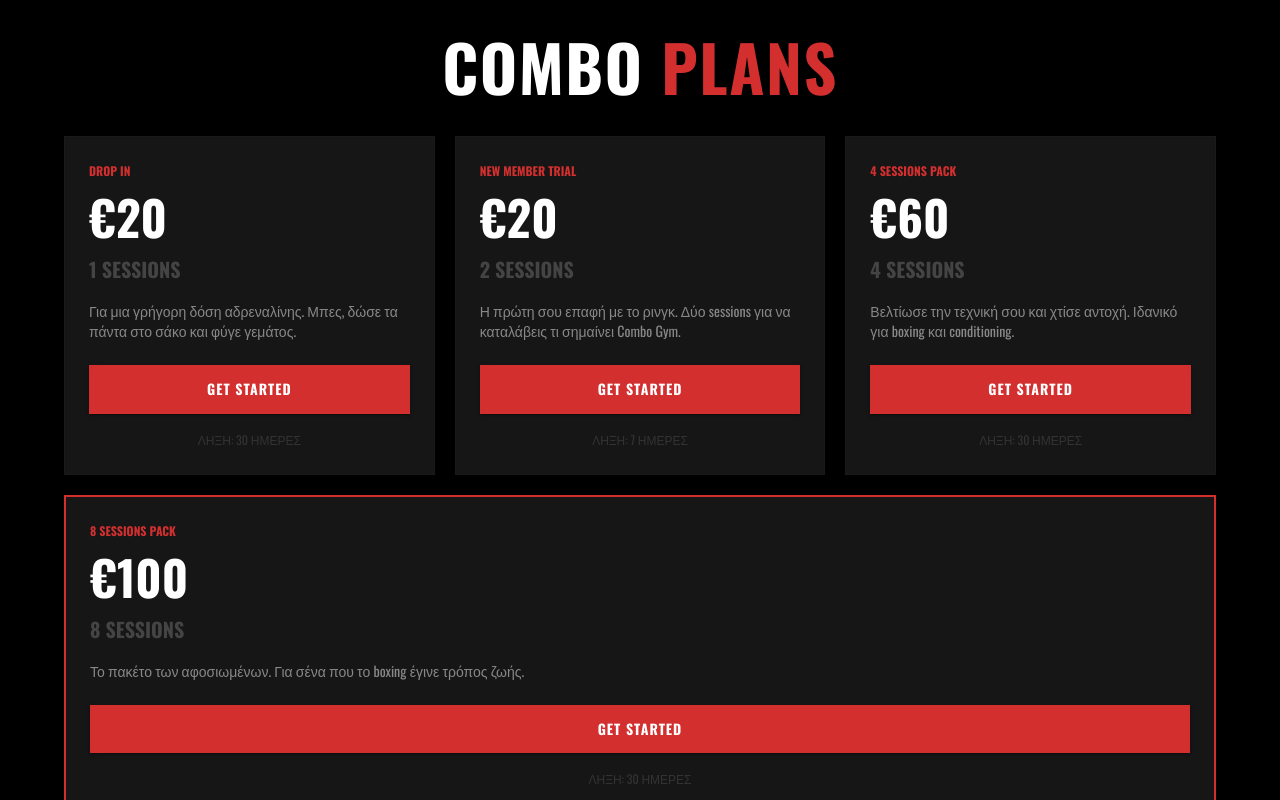
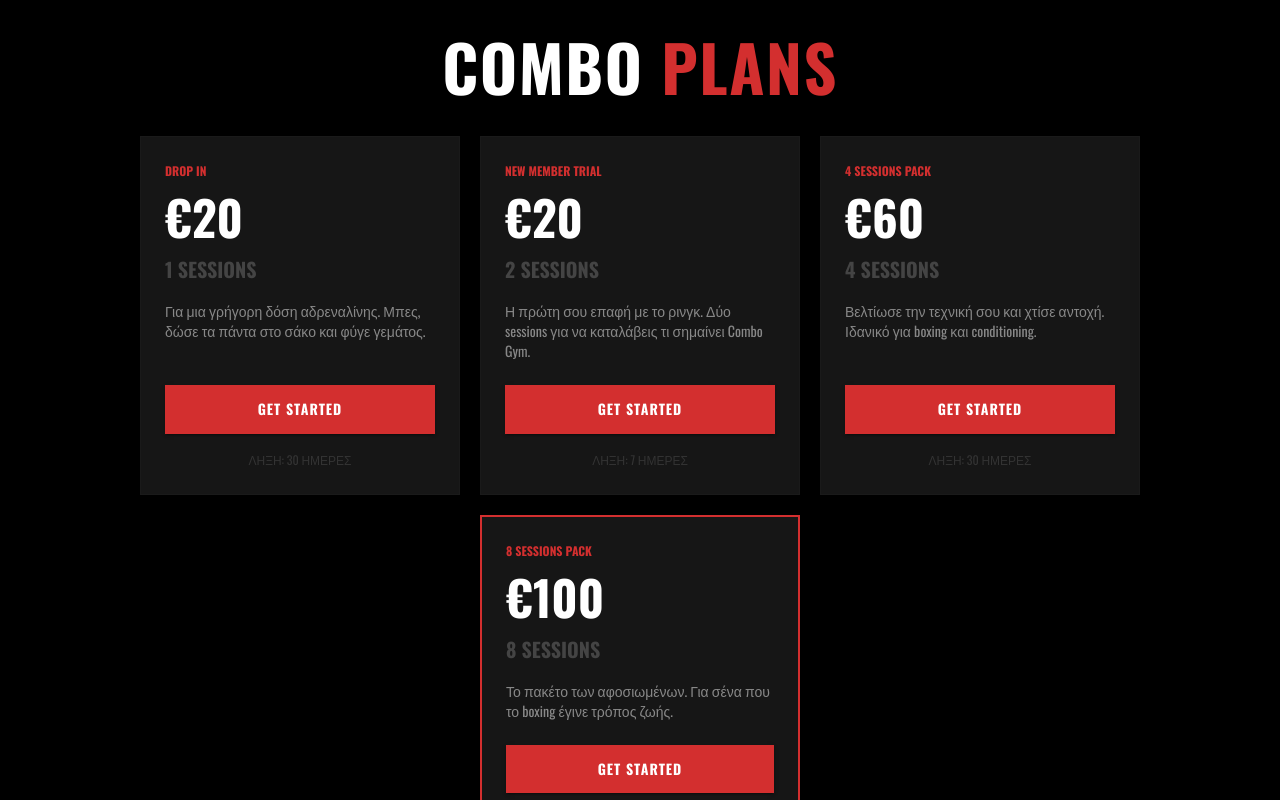
Before and after one commit to Sofios95/Combo_Gym, a React (Vite) app in the folder Frontend/: page / in a window 1280 px wide. Shown: the part 3460-4260 px from the top of the page. Built offline with nearby package versions, Linux system fonts and the light colour scheme; no server answers.

Commit message:
fix: responiveness

```diff
--- a/Frontend/src/pages/Tokens.tsx
+++ b/Frontend/src/pages/Tokens.tsx
@@ -29,7 +29,7 @@
   };
 
   return (
-    <Box sx={{ bgcolor: '#000', minHeight: '100vh', pt: { xs: 8, md: 12 }, pb: 10, width: '100%', overflow: 'hidden' }}>
+    <Box sx={{ bgcolor: '#000', minHeight: '100svh', pt: { xs: 8, md: 12 }, pb: 10, width: '100%', overflow: 'hidden' }}>
       <Backdrop sx={{ color: '#fff', zIndex: 1000 }} open={isProcessing}>
         <CircularProgress color="error" />
       </Backdrop>
@@ -39,20 +39,18 @@
           COMBO <span style={{ color: '#d32f2f' }}>PLANS</span>
         </Typography>
 
-        {/* ΕΔΩ ΓΙΝΕΤΑΙ Η ΜΑΓΕΙΑ: Χρησιμοποιούμε style={{}} για να είμαστε σίγουροι */}
-        <div style={{
+        <Box sx={{
           display: 'flex',
           flexWrap: 'wrap',
-          flexDirection: window.innerWidth < 900 ? 'column' : 'row',
           gap: '20px',
           justifyContent: 'center',
-          width: '100%'
+          width: '100%',
         }}>
           {tokenPackages.map((pkg, index) => (
-            <div key={index} style={{
-              flex: window.innerWidth < 900 ? '1 1 100%' : '1 1 calc(25% - 20px)',
+            <Box key={index} sx={{
+              flex: '1 1 280px',
+              maxWidth: { xs: '100%', md: '320px' },
               width: '100%',
-              minWidth: '280px'
             }}>
               <Paper sx={{
                 bgcolor: '#0a0a0a',
@@ -62,7 +60,7 @@
                 height: '100%',
                 display: 'flex',
                 flexDirection: 'column',
-                p: 3
+                p: 3,
               }}>
                 <Typography variant="caption" sx={{ color: '#d32f2f', fontWeight: 900, mb: 1 }}>{pkg.title}</Typography>
                 <Typography variant="h3" sx={{ fontWeight: 900, mb: 1 }}>€{pkg.price}</Typography>
@@ -78,9 +76,9 @@
                 </Button>
                 <Typography variant="caption" sx={{ display: 'block', mt: 2, color: '#333', textAlign: 'center' }}>ΛΗΞΗ: {pkg.expires}</Typography>
               </Paper>
-            </div>
+            </Box>
           ))}
-        </div>
+        </Box>
       </Container>
     </Box>
   );
```
